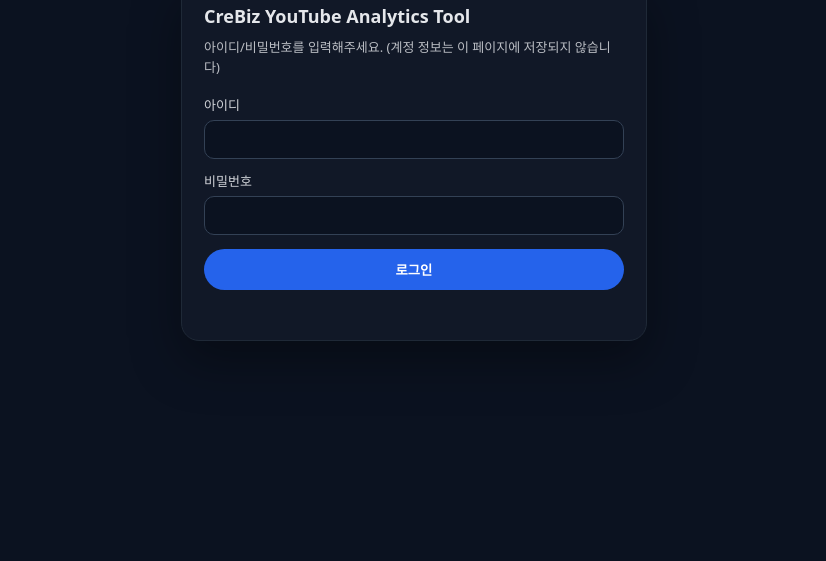
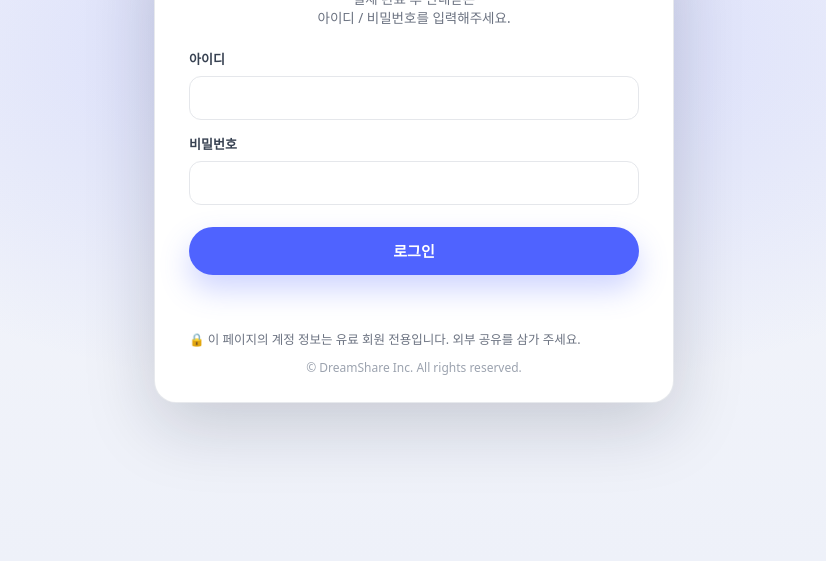
Before and after one commit to upup1506/crebiz-netlify-auth, a website: page login.html in a window 1280 px wide. Shown: the part 239-800 px from the top of the page, without its empty margins (226-1052 px from the left). Drawn offline with Linux system fonts and the light colour scheme; no server answers.

Commit message:
Update login.html

```diff
--- a/login.html
+++ b/login.html
@@ -2,99 +2,256 @@
 <html lang="ko">
 <head>
   <meta charset="utf-8" />
-  <meta name="viewport" content="width=device-width,initial-scale=1" />
-  <title>CreBiz Login</title>
+  <meta name="viewport" content="width=device-width, initial-scale=1" />
+  <title>CreBiz YouTube Analytics Tool - Login</title>
+
   <style>
-    body{font-family:system-ui,-apple-system,Segoe UI,Roboto,Noto Sans KR,Arial;margin:0;min-height:100vh;display:flex;align-items:center;justify-content:center;background:#0b1220;color:#e5e7eb}
-    .card{width:min(420px,92vw);background:#111827;border:1px solid #1f2937;border-radius:18px;padding:22px;box-shadow:0 20px 50px rgba(0,0,0,.35)}
-    h1{font-size:18px;margin:0 0 10px}
-    .desc{font-size:13px;opacity:.8;margin:0 0 18px;line-height:1.5}
-    label{display:block;font-size:13px;margin:12px 0 6px;opacity:.9}
-    input{width:100%;box-sizing:border-box;padding:11px 12px;border-radius:10px;border:1px solid #334155;background:#0b1220;color:#e5e7eb;outline:none}
-    input:focus{border-color:#60a5fa}
-    button{width:100%;margin-top:14px;padding:11px 12px;border-radius:999px;border:0;background:#2563eb;color:white;font-weight:700;cursor:pointer}
-    button:disabled{opacity:.6;cursor:not-allowed}
-    .err{margin-top:10px;color:#f87171;font-size:13px;min-height:18px}
+    :root{
+      --bg1:#f6f7fb;
+      --bg2:#eef1f9;
+      --card:#ffffff;
+      --text:#111827;
+      --muted:#6b7280;
+      --line:#e5e7eb;
+      --btn:#4f63ff;
+      --btnHover:#4356f0;
+      --shadow: 0 22px 70px rgba(15, 23, 42, 0.18);
+      --radius: 22px;
+    }
+    *{box-sizing:border-box;}
+    html,body{height:100%;}
+    body{
+      margin:0;
+      font-family: ui-sans-serif, system-ui, -apple-system, Segoe UI, Roboto, "Apple SD Gothic Neo","Noto Sans KR","Malgun Gothic", Arial, sans-serif;
+      color:var(--text);
+      background:
+        radial-gradient(1200px 600px at 50% 35%, rgba(79, 99, 255, 0.20), transparent 60%),
+        linear-gradient(180deg, var(--bg1), var(--bg2));
+      display:flex;
+      align-items:center;
+      justify-content:center;
+      padding:24px;
+    }
+    .wrap{
+      width:min(520px, 100%);
+      display:flex;
+      align-items:center;
+      justify-content:center;
+    }
+    .card{
+      width:100%;
+      background:var(--card);
+      border-radius:var(--radius);
+      box-shadow: var(--shadow);
+      border: 1px solid rgba(229,231,235,0.9);
+      padding:34px 34px 26px;
+    }
+    .title{
+      font-size:22px;
+      font-weight:800;
+      letter-spacing:-0.2px;
+      text-align:center;
+      margin:0 0 6px;
+    }
+    .subtitle{
+      text-align:center;
+      color:var(--muted);
+      font-size:13.5px;
+      line-height:1.35;
+      margin:0 0 22px;
+    }
+    .form{
+      display:flex;
+      flex-direction:column;
+      gap:14px;
+      margin-top:8px;
+    }
+    label{
+      display:block;
+      font-size:13px;
+      font-weight:700;
+      color:#374151;
+      margin:0 0 8px;
+    }
+    .input{
+      width:100%;
+      height:44px;
+      border-radius:12px;
+      border:1px solid var(--line);
+      outline:none;
+      padding:0 14px;
+      font-size:14px;
+      transition: box-shadow .15s ease, border-color .15s ease;
+      background:#fff;
+    }
+    .input:focus{
+      border-color: rgba(79,99,255,0.65);
+      box-shadow: 0 0 0 4px rgba(79,99,255,0.12);
+    }
+    .btn{
+      margin-top:8px;
+      height:48px;
+      border:none;
+      border-radius:999px;
+      background:var(--btn);
+      color:white;
+      font-size:15px;
+      font-weight:800;
+      cursor:pointer;
+      box-shadow: 0 14px 30px rgba(79,99,255,0.28);
+      transition: transform .06s ease, background .15s ease;
+    }
+    .btn:hover{ background:var(--btnHover); }
+    .btn:active{ transform: translateY(1px); }
+    .btn:disabled{
+      opacity:.7;
+      cursor:not-allowed;
+      box-shadow:none;
+    }
+    .msg{
+      margin-top:12px;
+      font-size:13px;
+      text-align:center;
+      min-height:18px;
+    }
+    .msg.error{ color:#dc2626; font-weight:700; }
+    .msg.ok{ color:#16a34a; font-weight:700; }
+    .foot{
+      margin-top:18px;
+      text-align:center;
+      color:var(--muted);
+      font-size:12.5px;
+      line-height:1.35;
+    }
+    .lock{
+      display:inline-flex;
+      gap:6px;
+      align-items:center;
+      justify-content:center;
+      margin-top:10px;
+      color:var(--muted);
+      font-size:12.5px;
+    }
+    .copyright{
+      margin-top:10px;
+      text-align:center;
+      color:#9ca3af;
+      font-size:12px;
+    }
+    .row{
+      display:flex;
+      flex-direction:column;
+    }
+    @media (max-width: 420px){
+      .card{ padding:26px 20px 20px; border-radius:18px; }
+      .title{ font-size:20px; }
+    }
   </style>
 </head>
+
 <body>
-  <div class="card">
-    <h1>CreBiz YouTube Analytics Tool</h1>
-    <p class="desc">아이디/비밀번호를 입력해주세요. (계정 정보는 이 페이지에 저장되지 않습니다)</p>
+  <div class="wrap">
+    <div class="card">
+      <h1 class="title">CreBiz YouTube Analytics Tool</h1>
+      <p class="subtitle">결제 완료 후 안내받은<br/>아이디 / 비밀번호를 입력해주세요.</p>
 
-    <form id="form">
-      <label for="id">아이디</label>
-      <input id="id" autocomplete="username" />
+      <form class="form" id="loginForm" autocomplete="off">
+        <div class="row">
+          <label for="id">아이디</label>
+          <input class="input" id="id" name="id" type="text" inputmode="text" autocomplete="username" required />
+        </div>
 
-      <label for="pw">비밀번호</label>
-      <input id="pw" type="password" autocomplete="current-password" />
+        <div class="row">
+          <label for="pw">비밀번호</label>
+          <input class="input" id="pw" name="pw" type="password" autocomplete="current-password" required />
+        </div>
 
-      <button id="btn" type="submit">로그인</button>
-      <div class="err" id="err"></div>
-    </form>
+        <button class="btn" id="submitBtn" type="submit">로그인</button>
+
+        <div class="msg" id="msg"></div>
+      </form>
+
+      <div class="lock">🔒 이 페이지의 계정 정보는 유료 회원 전용입니다. 외부 공유를 삼가 주세요.</div>
+      <div class="copyright">© DreamShare Inc. All rights reserved.</div>
+    </div>
   </div>
 
   <script>
-    // ✅ login.html 들어오면 혹시 남아있던 쿠키 세션을 정리(선택)
-    // (원하면 주석 해제)
-    // fetch("/.netlify/functions/logout", { method: "POST", credentials: "include" });
+    // ✅ 보안 포인트:
+    // - 프론트에는 계정(USERS_JSON) 정보가 "절대" 들어있지 않습니다.
+    // - 로그인 검증은 Netlify Function(/.netlify/functions/login)에서만 수행합니다.
+    // - 성공 시 서버가 Set-Cookie로 세션(jwt)을 내려주고, 이후 tool.html 접근이 허용됩니다.
 
-    const form = document.getElementById("form");
-    const btn = document.getElementById("btn");
-    const err = document.getElementById("err");
+    const form = document.getElementById("loginForm");
+    const msgEl = document.getElementById("msg");
+    const btn = document.getElementById("submitBtn");
 
-    function setError(msg) { err.textContent = msg || ""; }
-    function setLoading(on) {
-      btn.disabled = !!on;
-      btn.textContent = on ? "로그인 중..." : "로그인";
+    function setMsg(text, type) {
+      msgEl.textContent = text || "";
+      msgEl.className = "msg" + (type ? " " + type : "");
     }
+
+    function getRedirectTo() {
+      // tool.html 접근하다 튕겼을 때 redirect 파라미터가 있으면 거기로,
+      // 없으면 기본은 tool.html
+      const url = new URL(location.href);
+      const r = url.searchParams.get("redirect");
+      if (!r) return "/tool.html";
+      // 외부 도메인으로 튀는 공격 방지: 같은 origin 내 경로만 허용
+      if (r.startsWith("http://") || r.startsWith("https://")) return "/tool.html";
+      if (!r.startsWith("/")) return "/tool.html";
+      return r;
+    }
+
+    // 이미 로그인되어 있으면 바로 이동(UX)
+    (async function autoSkipIfLoggedIn(){
+      try{
+        const res = await fetch("/.netlify/functions/me", { credentials: "include" });
+        const data = await res.json();
+        if (data && data.loggedIn) {
+          location.replace(getRedirectTo());
+        }
+      }catch(e){ /* 조용히 무시 */ }
+    })();
 
     form.addEventListener("submit", async (e) => {
       e.preventDefault();
-      setError("");
+      setMsg("");
 
-      const id = (document.getElementById("id").value || "").trim();
-      const pw = (document.getElementById("pw").value || "").trim();
+      const id = document.getElementById("id").value.trim();
+      const pw = document.getElementById("pw").value;
 
       if (!id || !pw) {
-        setError("아이디/비밀번호를 입력해주세요.");
+        setMsg("아이디/비밀번호를 입력해주세요.", "error");
         return;
       }
 
-      setLoading(true);
+      btn.disabled = true;
+      setMsg("로그인 확인 중...", "");
 
       try {
         const res = await fetch("/.netlify/functions/login", {
           method: "POST",
           headers: { "Content-Type": "application/json" },
           credentials: "include",
-          body: JSON.stringify({ id, pw })
+          body: JSON.stringify({ id, password: pw })
         });
 
-        // ✅ 우리 login.js는 성공 시 {ok:true} JSON
-        // 실패 시에는 텍스트일 수도 있어서 안전하게 처리
-        let data = null;
-        const text = await res.text();
-        try { data = JSON.parse(text); } catch { data = null; }
+        const data = await res.json().catch(() => ({}));
 
         if (!res.ok) {
-          setError(data?.message || text || "로그인 실패");
-          setLoading(false);
+          // 서버가 구체 사유를 주더라도 프론트에서는 안전하게 표준 메시지만 노출
+          setMsg("Invalid credentials", "error");
+          btn.disabled = false;
           return;
         }
 
-        if (!data || data.ok !== true) {
-          setError("로그인 실패");
-          setLoading(false);
-          return;
-        }
-
-        // ✅ 성공: 서버가 HttpOnly 세션 쿠키를 심어줌
-        location.replace("/tool.html");
-      } catch (e2) {
-        setError("네트워크 오류. 잠시 후 다시 시도해주세요.");
-      } finally {
-        setLoading(false);
+        setMsg("로그인 성공! 이동 중...", "ok");
+        // 쿠키가 저장되도록 약간의 틱을 두고 이동
+        setTimeout(() => location.replace(getRedirectTo()), 150);
+      } catch (err) {
+        setMsg("네트워크 오류입니다. 잠시 후 다시 시도해주세요.", "error");
+        btn.disabled = false;
       }
     });
   </script>
```
